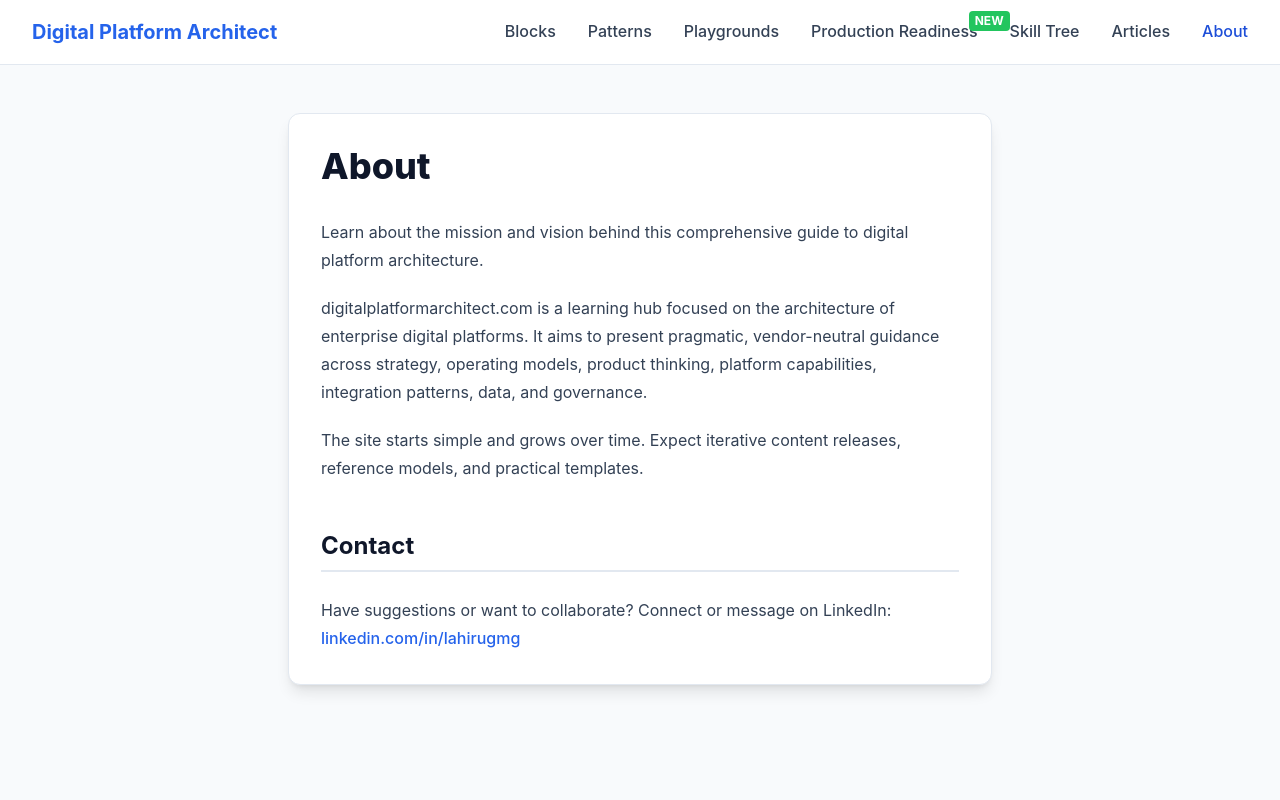
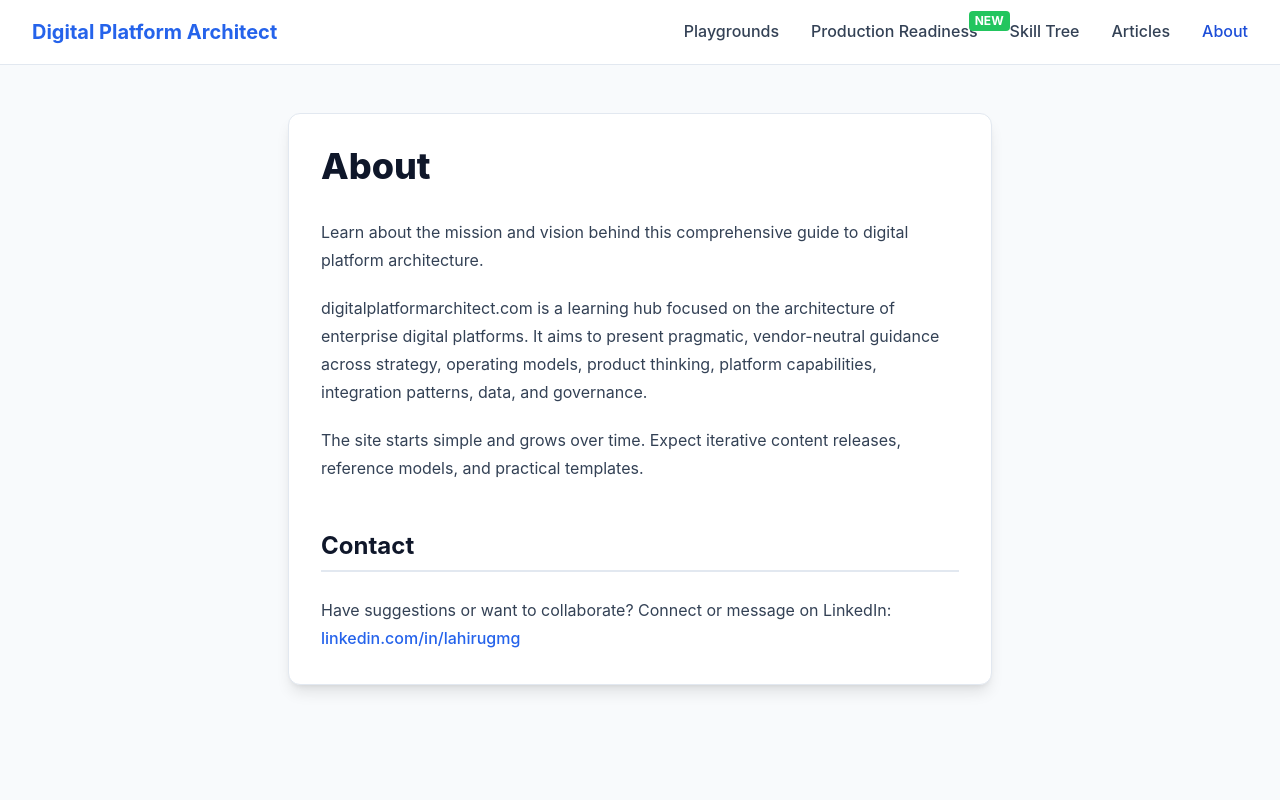
Before and after one commit to lahirugmg/digitalplatformarchitect, a Next.js app: page /about in a window 1280 px wide. Shown: the top 800 px of the page. Built offline with nearby package versions, Linux system fonts and the light colour scheme.

Commit message:
refactor: remove Blocks and Patterns from navigation bar
- Remove /blocks and /patterns nav items from Header
- Simplify navigation to focus on Playgrounds, Production Readiness, and Skill Tree

```diff
--- a/components/Header.tsx
+++ b/components/Header.tsx
@@ -4,8 +4,6 @@ import Link from 'next/link'
 import { usePathname } from 'next/navigation'
 
 const navItems = [
-  { href: '/blocks', label: 'Blocks', ariaLabel: 'Navigate to building blocks' },
-  { href: '/patterns', label: 'Patterns', ariaLabel: 'Navigate to architecture patterns' },
   { href: '/playgrounds', label: 'Playgrounds', ariaLabel: 'Navigate to interactive playgrounds' },
   { href: '/playgrounds/production-readiness', label: 'Production Readiness', ariaLabel: 'Navigate to production readiness hub', badge: 'NEW' },
   { href: '/skill-tree', label: 'Skill Tree', ariaLabel: 'Navigate to the skill tree' },
```
